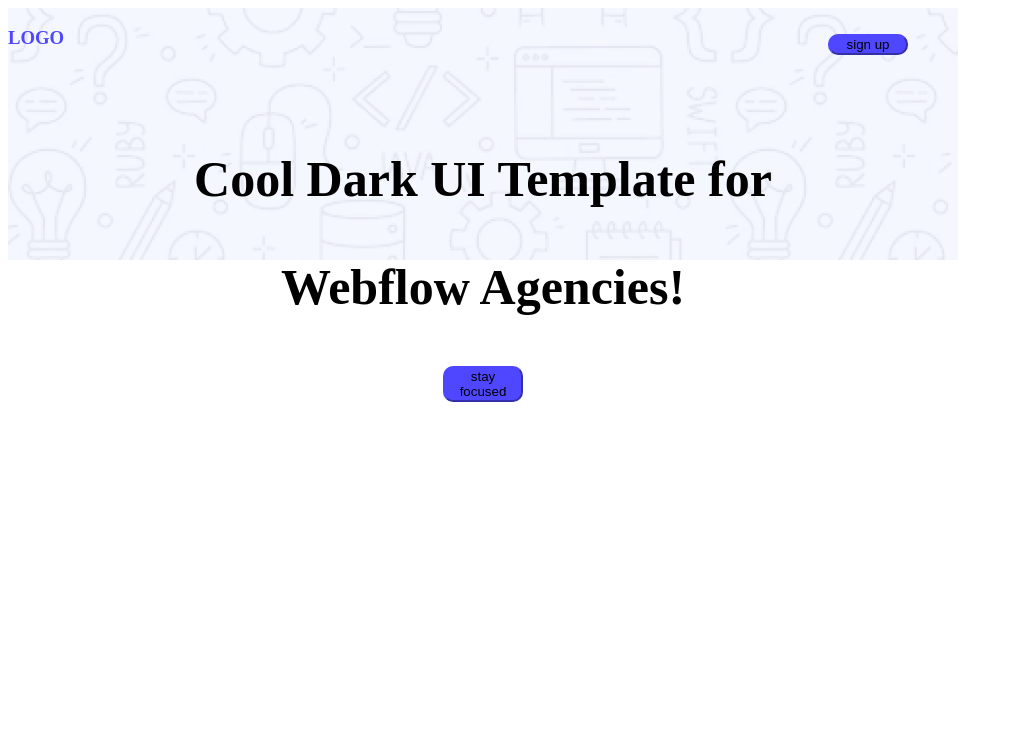
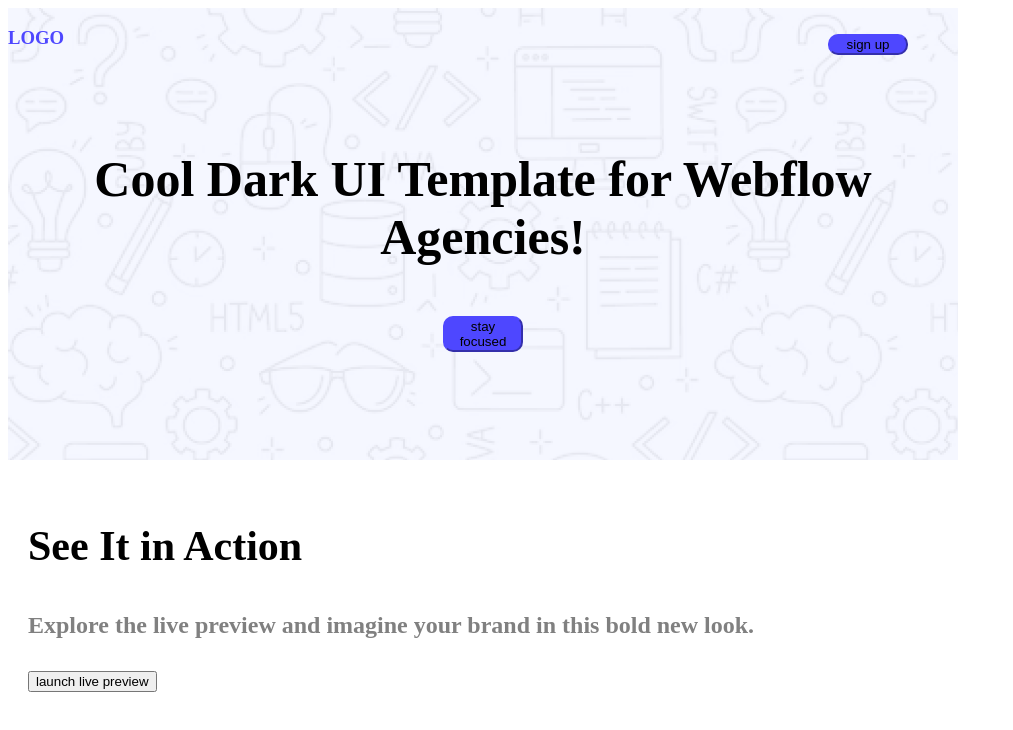
Before and after one commit to mustak123456789/assignment, a plain HTML site: page index.html in a window 1280 px wide. Shown: the whole page, without its empty margins (0-1013 px from the left). Drawn offline with Linux system fonts and the light colour scheme.

Commit message:
add the code

```diff
--- a/index.html
+++ b/index.html
@@ -18,10 +18,17 @@
 
     </nav>
     <div class="mir">
-        <h3 class="title">Cool Dark UI Template for </h3>
-            <h3 class="title">Webflow Agencies!</h3>
+        <h3 class="title">Cool Dark UI Template for Webflow Agencies! </h3>
+            <h3 class="title"></h3>
         <button class="button" type="button" style="width:80px; text-align:center; vertical-align:middle">stay focused</button>
     </div>
     </header>
+    <main>
+        <div class="ali">
+           <h3 class="mus">See It in Action</h3>
+           <h4 class="tak">Explore the live preview and imagine your brand in this bold new look.</h4>
+           <button class="live">launch live preview</button>
+        </div>
+    </main>
 </body>
 </html>
--- a/styles/style.css
+++ b/styles/style.css
@@ -16,5 +16,10 @@ border-color: #4E47FF;}
 .bap1{display: flex;
 justify-content: space-between;}
 .mir{padding: 800px 630pxpx;text-align: center;line-break: auto;color: black;}
-.bg-img{width: 950px;height: 252px;}
+.bg-img{width: 950px;height: 452px;}
 .title{font-size: 50px;}
+/*class ali*/
+.mus{font-size: 42px;color: black;font-weight: bold;}
+.tak{font-size: 24px;color: gray;}
+
+.ali{max-width: 880px;padding: 20px;}
```
